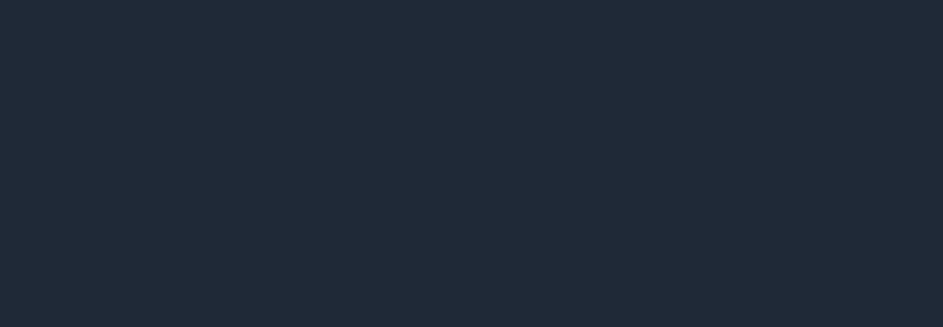
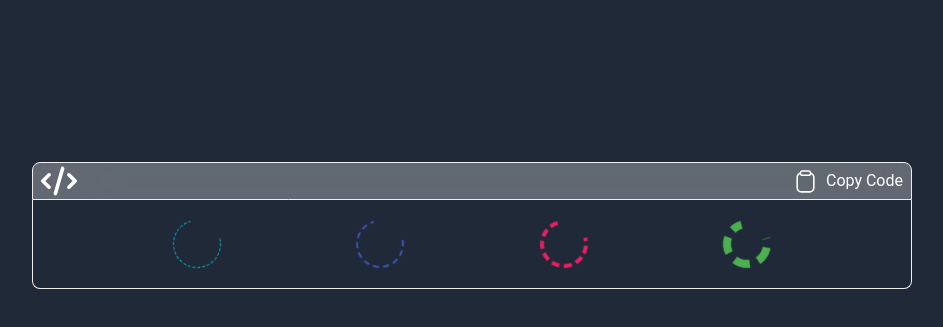
Before and after one commit to akash-khan-311/softui, a React (Vite) app: page /components/spinner in a window 1280 px wide. Shown: the part 2806-3133 px from the top of the page, without its empty margins (296-1239 px from the left). Before the commit the page ends 2916 px from the top, so only its background shows below. Built offline with nearby package versions, Linux system fonts and the light colour scheme.

Commit message:
spinner added

```diff
--- a/src/UIcomponents/Spinner/Spinner.jsx
+++ b/src/UIcomponents/Spinner/Spinner.jsx
@@ -6,6 +6,7 @@ import Spinner5 from "../../components/App/Spinner/Spinner5";
 import Spinner6 from "../../components/App/Spinner/Spinner6";
 import Spinner7 from "../../components/App/Spinner/Spinner7";
 import Spinner8 from "../../components/App/Spinner/Spinner8";
+import Spinner9 from "../../components/App/Spinner/Spinner9";
 
 const Spinner = () => {
   return (
@@ -18,6 +19,7 @@ const Spinner = () => {
       <Spinner6/>
       <Spinner7/>
       <Spinner8/>
+      <Spinner9/>
     </div>
   );
 };
--- /dev/null
+++ b/src/components/App/Spinner/Spinner9.jsx
@@ -0,0 +1,22 @@
+import CodeBox from "../../../Shared/CodeBox/CodeBox";
+
+const Spinner9 = () => {
+    return(
+        <div>
+             <CodeBox stringCode={`<div className="w-12 h-12 rounded-full animate-spin border border-dashed border-cyan-500 border-t-transparent" />
+<div className="w-12 h-12 rounded-full animate-spin border-2 border-dashed border-indigo-500 border-t-transparent" />
+<div className="w-12 h-12 rounded-full animate-spin border-4 border-dashed border-pink-500 border-t-transparent" />
+<div className="w-12 h-12 rounded-full animate-spin border-8 border-dashed border-green-500 border-t-transparent"></div>`}>
+             <div className="flex flex-wrap justify-evenly space-x-4">
+  <div className="w-12 h-12 rounded-full animate-spin border border-dashed border-cyan-500 border-t-transparent" />
+  <div className="w-12 h-12 rounded-full animate-spin border-2 border-dashed border-indigo-500 border-t-transparent" />
+  <div className="w-12 h-12 rounded-full animate-spin border-4 border-dashed border-pink-500 border-t-transparent" />
+  <div className="w-12 h-12 rounded-full animate-spin border-8 border-dashed border-green-500 border-t-transparent">
+  </div>
+</div>
+
+             </CodeBox>
+        </div>
+    )
+}
+export default Spinner9;
```
